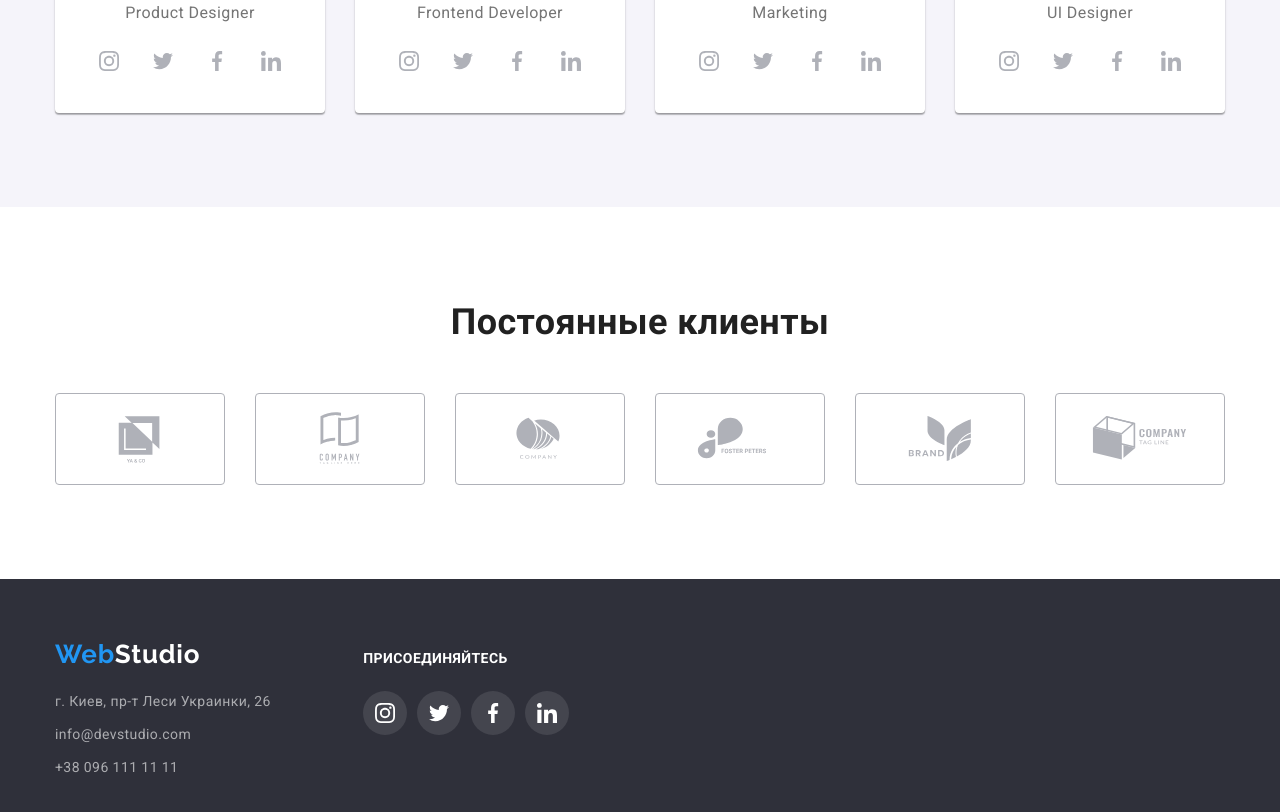
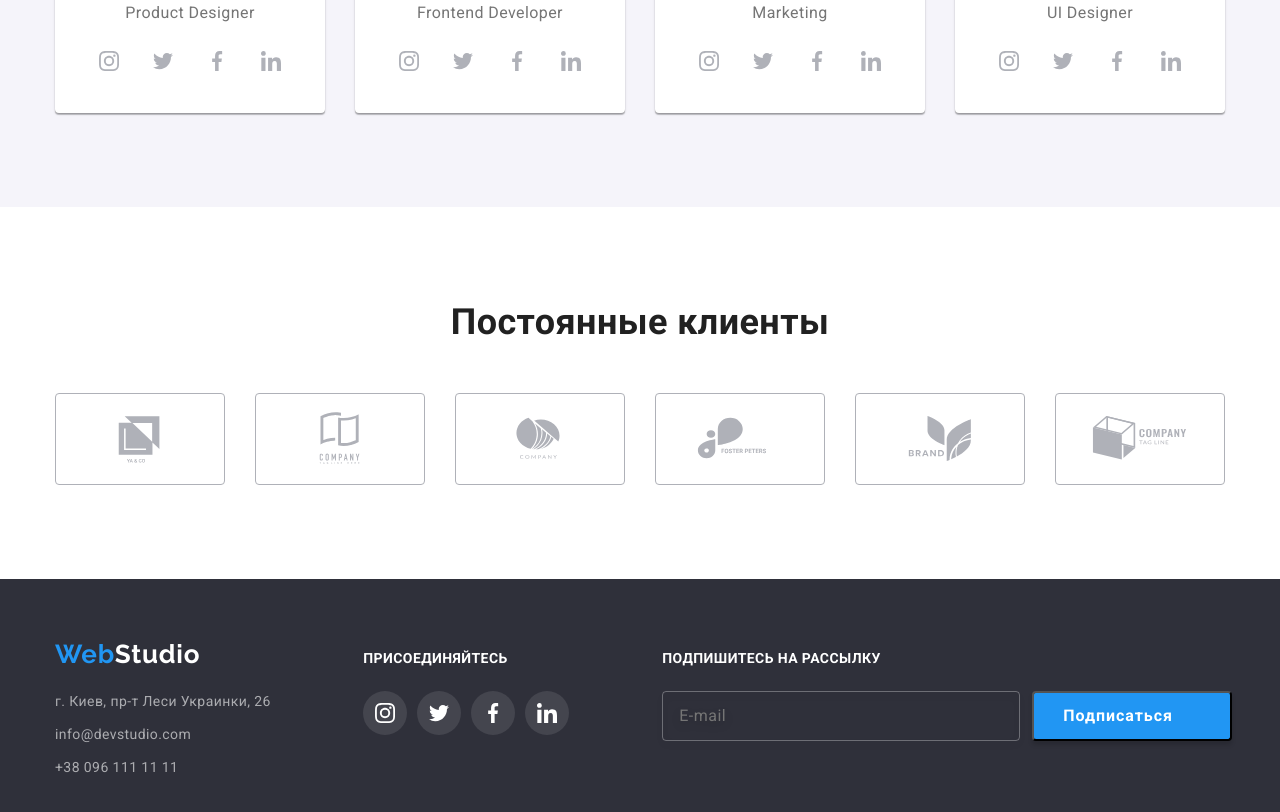
Before and after one commit to RomanPyryn/goit-markup-hw-06, a plain HTML site: page index.html in a window 1280 px wide. Shown: the part 2102-2914 px from the top of the page. Drawn offline with Linux system fonts and the light colour scheme.

Commit message:
Додає розмітку і оформлення форми в футері

```diff
--- a/css/styles.css
+++ b/css/styles.css
@@ -591,7 +591,8 @@ header {
   fill: var(--white);
 }
 
-.join-title {
+.join-title,
+.subscribe-title {
   font-weight: 700;
   line-height: 1.14;
   text-transform: uppercase;
@@ -623,6 +624,60 @@ header {
 .join-list .item + .item {
   margin-left: 10px;
 }
+
+.subscribe {
+  margin-left: 93px;
+  color: var(--white);
+  fill: var(--white);
+}
+
+.subscribe-form {
+  display: flex;
+  margin-top: 20px;
+}
+
+.subscribe-input {
+  display: flex;
+  align-items: center;
+  padding-left: 16px;
+  width: 358px;
+  height: 50px;
+
+  font-weight: 400;
+  font-size: 16px;
+  line-height: 1.25;
+  letter-spacing: 0.03em;
+
+  color: rgba(255, 255, 255, 0.6);
+
+  border: 1px solid rgba(255, 255, 255, 0.3);
+  box-sizing: border-box;
+  filter: drop-shadow(0px 4px 4px rgba(0, 0, 0, 0.15));
+  border-radius: 4px;
+  background-color: transparent;
+}
+
+.subscribe-button {
+  display: flex;
+  align-items: center;
+  text-align: center;
+  margin-left: 12px;
+  padding-left: 29px;
+  width: 200px;
+  height: 50px;
+
+  font-weight: 700;
+  font-size: 16px;
+  line-height: 1.87;
+  letter-spacing: 0.06em;
+
+  color: var(--white);
+  background: #2196f3;
+  box-shadow: 0px 4px 4px rgba(0, 0, 0, 0.15);
+  border-radius: 4px;
+}
+
+/* Бекдроп */
 
 .backdrop {
   position: fixed;
--- a/index.html
+++ b/index.html
@@ -449,6 +449,20 @@
             </li>
           </ul>
         </div>
+        <div class="subscribe">
+          <strong class="subscribe-title">подпишитесь на рассылку</strong>
+          <form class="subscribe-form">
+            <label class="subscribe-label">
+              <input
+                type="email"
+                name="email"
+                class="subscribe-input"
+                placeholder="E-mail"
+              />
+            </label>
+            <button type="submit" class="subscribe-button">Подписаться</button>
+          </form>
+        </div>
       </div>
     </footer>
     <div class="backdrop is-hidden" data-modal>
```
